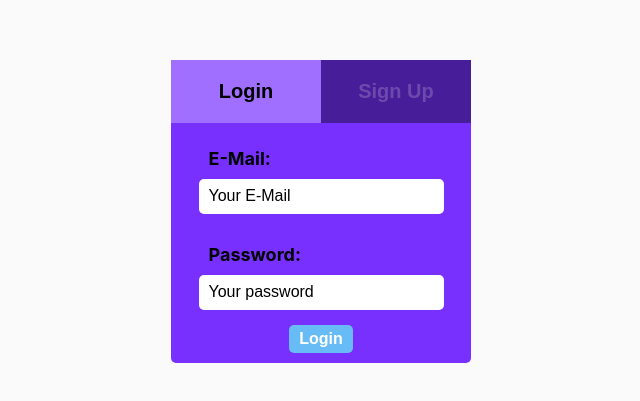
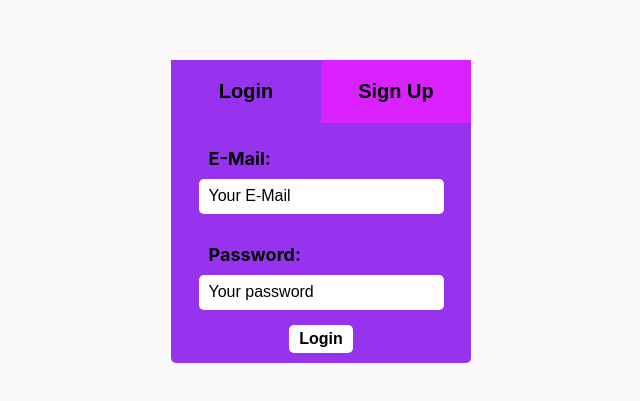
Before and after one commit to KishorBalgi/chat-client, a React (Create React App) app: page /login in a window 1280 px wide. Shown: the part 189-590 px from the top of the page, without its empty margins (319-959 px from the left). Built offline with nearby package versions, Linux system fonts and the light colour scheme; no server answers; what encrypt-storage would draw is missing.

Commit message:
Sinlog UI updates

```diff
--- a/public/index.html
+++ b/public/index.html
@@ -11,20 +11,10 @@
     <link rel="shortcut icon" href="favicon.ico" type="image/x-icon" />
     <link rel="apple-touch-icon" href="apple-touch-icon.png" />
     <link rel="manifest" href="manifest.json" />
-    <title>Chat Box</title>
+    <title>Chatter</title>
   </head>
   <body>
     <noscript>You need to enable JavaScript to run this app.</noscript>
     <div id="root"></div>
-    <!--
-      This HTML file is a template.
-      If you open it directly in the browser, you will see an empty page.
-
-      You can add webfonts, meta tags, or analytics to this file.
-      The build step will place the bundled scripts into the <body> tag.
-
-      To begin the development, run `npm start` or `yarn start`.
-      To create a production bundle, use `npm run build` or `yarn build`.
-    -->
   </body>
 </html>
--- a/src/components/sinlog/sinlog.styles.css
+++ b/src/components/sinlog/sinlog.styles.css
@@ -9,7 +9,7 @@
 .sinlog-container {
   width: fit-content;
   height: fit-content;
-  background-color: rgb(120, 48, 255);
+  background-color: var(--clr-primary-theme);
   border-radius: 5px;
   border-top-left-radius: 0px;
   border-top-right-radius: 0px;
@@ -23,8 +23,8 @@
   width: 50%;
   font-size: 20px;
   font-weight: bold;
-  color: rgba(255, 255, 255, 0.2);
-  background-color: rgba(0, 0, 0, 0.4);
+  color: var(--clr-font);
+  background-color: var(--clr-primary-theme-light);
   padding: 20px;
 }
 .sinlog-form {
@@ -69,19 +69,19 @@ label {
   margin: 0 5px;
 }
 .btn-sinlog-submit {
-  background-color: rgb(103, 188, 245);
+  background-color: #fff;
   padding: 5px 10px;
   border-radius: 5px;
   font-weight: bold;
   font-size: 16px;
-  color: #fff;
+  color: var(--clr-font);
   transition: all 1s ease;
 }
 .btn-sinlog-submit:hover {
   transform: scale(1.1);
 }
 .btn-sinlog-active {
-  background-color: rgba(255, 255, 255, 0.3);
+  background-color: var(--clr-primary-theme);
   color: #000;
 }
 .hidden {
```
